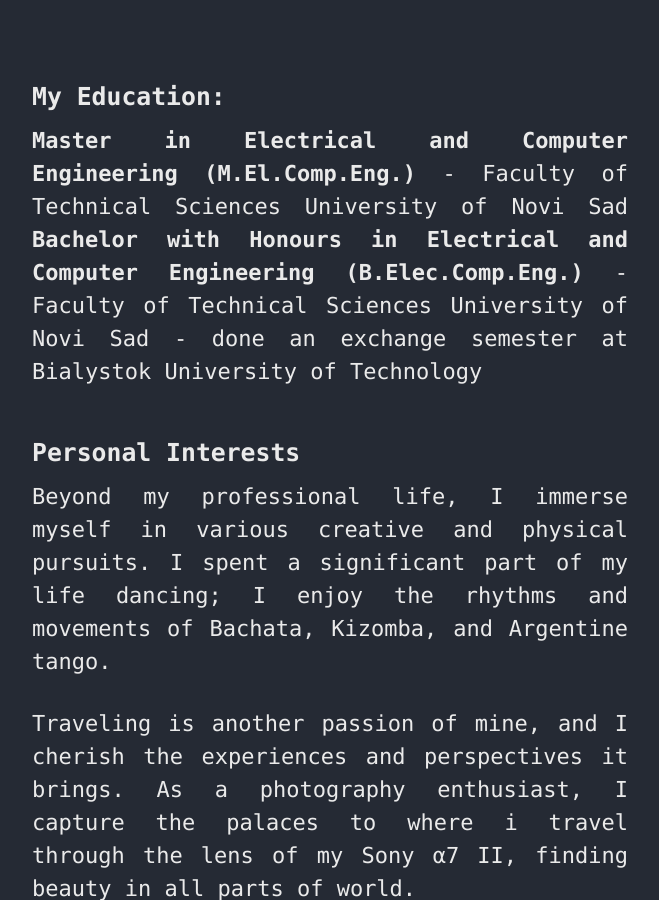
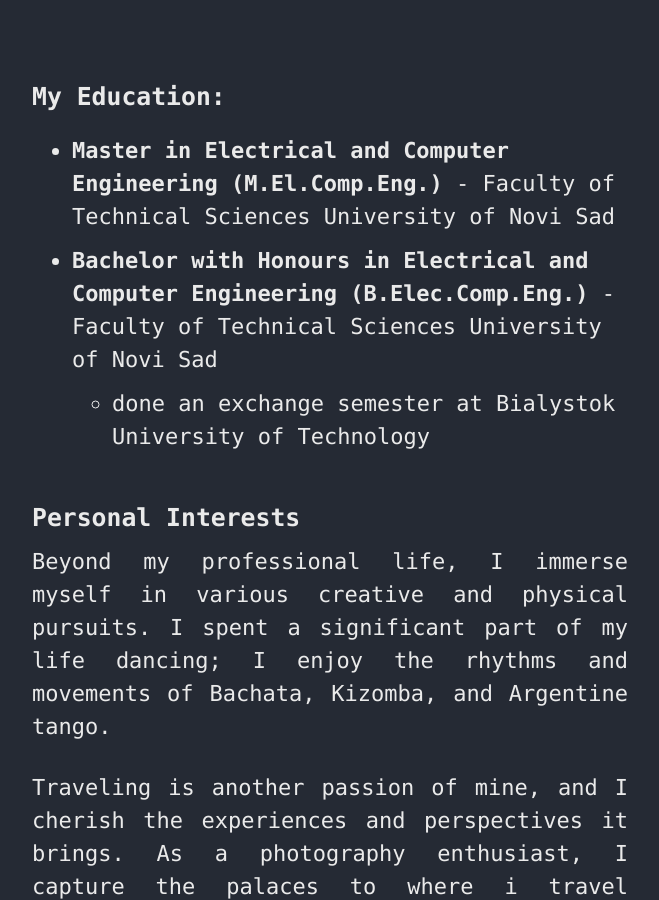
Before and after one commit to FJakovljevic/FJakovljevic.github.io, a Jekyll site: the page built from _pages/about.md, in a window 1280 px wide and 900 px high, scrolled down 1986 px. Shown: the whole window, without its empty margins (310-969 px from the left). Built offline with Jekyll 4.4.1, drawn with Linux system fonts in a browser that asks for light colours; cached includes are drawn as plain includes.

```diff
--- a/_pages/about.md
+++ b/_pages/about.md
@@ -30,8 +30,8 @@ Currently working as ML Team Lead at company called Synechron.
 
 ### My Education:
 
-**Master in Electrical and Computer Engineering (M.El.Comp.Eng.)** - Faculty of Technical Sciences University of Novi Sad
-**Bachelor with Honours in Electrical and Computer Engineering (B.Elec.Comp.Eng.)** - Faculty of Technical Sciences University of Novi Sad
+- **Master in Electrical and Computer Engineering (M.El.Comp.Eng.)** - Faculty of Technical Sciences University of Novi Sad
+- **Bachelor with Honours in Electrical and Computer Engineering (B.Elec.Comp.Eng.)** - Faculty of Technical Sciences University of Novi Sad
     - done an exchange semester at Bialystok University of Technology
 
 ### Personal Interests
```
